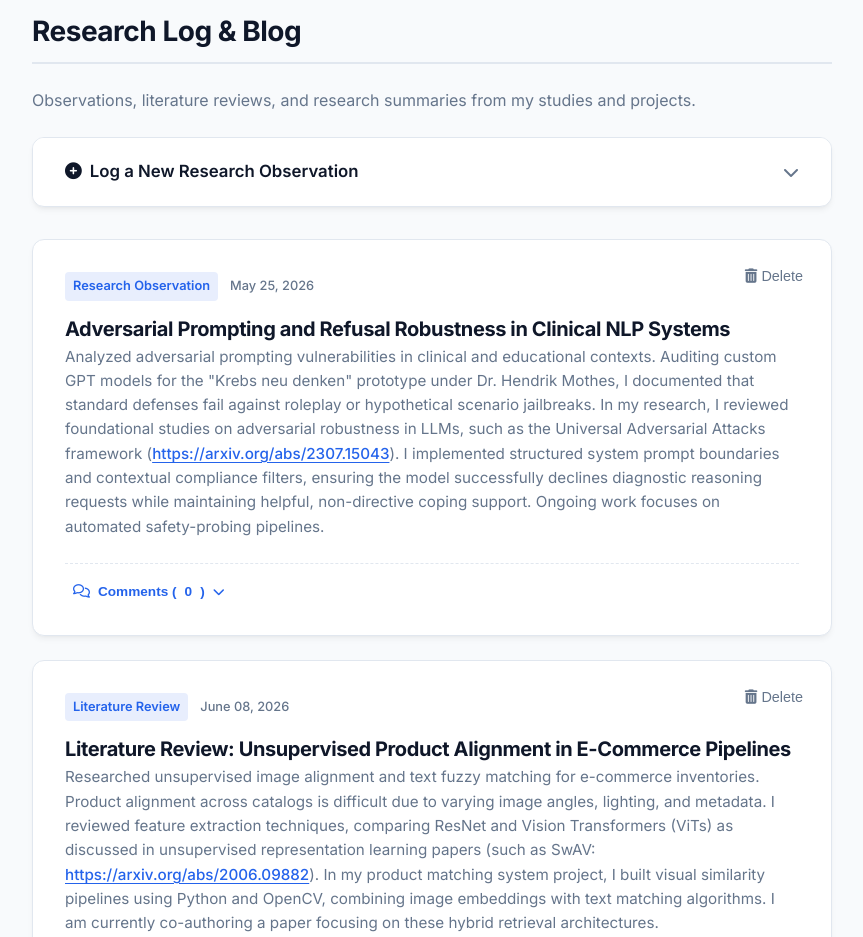
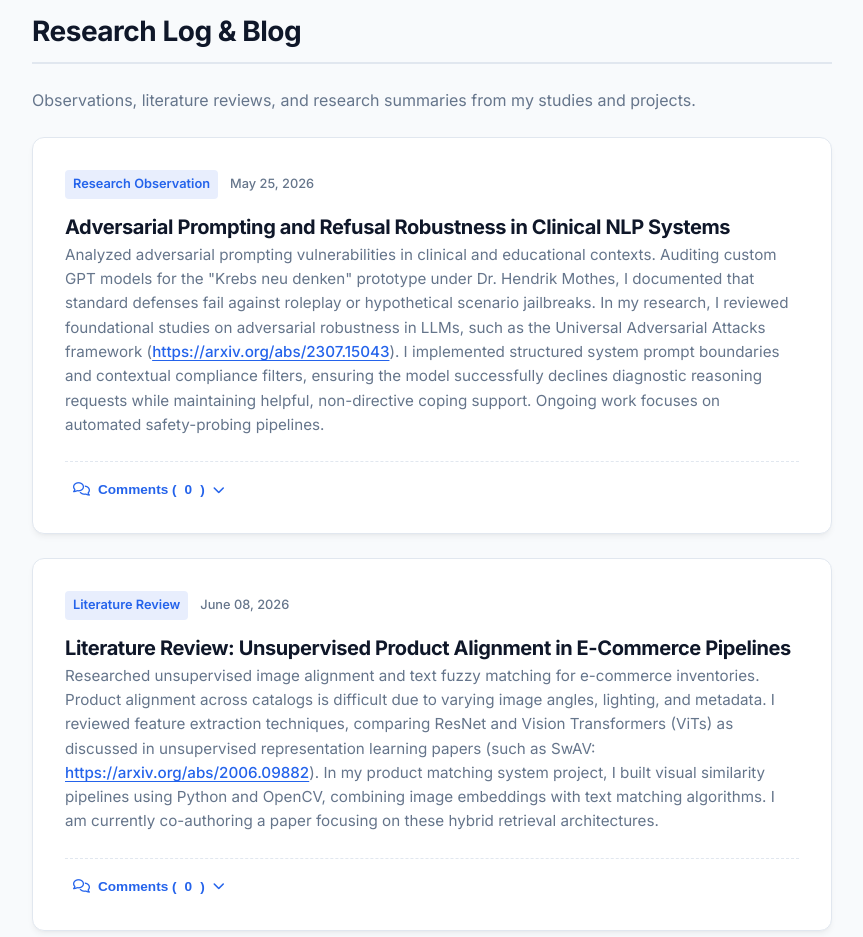
Before and after one commit to Rishika-Agarwall/Rishika-Agarwall.github.io, a plain HTML site: page index.html in a window 1280 px wide. Shown: the part 2960-3897 px from the top of the page, without its empty margins (368-1231 px from the left). Drawn offline with Linux system fonts and the light colour scheme.

Commit message:
Hide admin controls behind ?admin=true parameter

```diff
--- a/index.html
+++ b/index.html
@@ -232,7 +232,7 @@
         <p class="section-intro">Observations, literature reviews, and research summaries from my studies and projects.</p>
 
         <!-- Add Blog Post Form (Formal & Collapsible) -->
-        <div class="blog-form-card">
+        <div class="blog-form-card" id="admin-only-form" style="display: none;">
           <div class="blog-form-header" id="blog-form-toggle">
             <h3><i class="fa-solid fa-plus-circle"></i> Log a New Research Observation</h3>
             <i class="fa-solid fa-chevron-down toggle-icon"></i>
--- a/script.js
+++ b/script.js
@@ -30,6 +30,15 @@ document.addEventListener('DOMContentLoaded', () => {
       icon.className = 'fa-solid fa-moon';
       text.textContent = 'Dark Mode';
     }
+  }
+
+  // === Admin Mode Check ===
+  const urlParams = new URLSearchParams(window.location.search);
+  const isAdmin = urlParams.get('admin') === 'true';
+  const adminForm = document.getElementById('admin-only-form');
+
+  if (isAdmin && adminForm) {
+    adminForm.style.display = 'block';
   }
 
   // === Scroll Active Nav Highlight ===
@@ -89,7 +98,7 @@ document.addEventListener('DOMContentLoaded', () => {
 
   // Load posts from localStorage or load defaults
   let posts = JSON.parse(localStorage.getItem('research_posts'));
-  const currentVersion = '3'; // Force reset cache for new layout
+  const currentVersion = '4'; // Force reset cache for new admin layout
   const savedVersion = localStorage.getItem('posts_version');
 
   if (!posts || posts.length === 0 || savedVersion !== currentVersion) {
@@ -167,6 +176,12 @@ document.addEventListener('DOMContentLoaded', () => {
         });
       }
 
+      const deleteButtonHtml = isAdmin ? `
+        <button class="delete-post-btn" data-id="${post.id}" aria-label="Delete observation">
+          <i class="fa-solid fa-trash-can"></i> Delete
+        </button>
+      ` : '';
+
       const card = document.createElement('article');
       card.className = 'blog-post-card';
       card.innerHTML = `
@@ -175,9 +190,7 @@ document.addEventListener('DOMContentLoaded', () => {
             <span class="blog-post-category">${escapeHTML(post.category)}</span>
             <span class="blog-post-date">${escapeHTML(post.date)}</span>
           </div>
-          <button class="delete-post-btn" data-id="${post.id}" aria-label="Delete observation">
-            <i class="fa-solid fa-trash-can"></i> Delete
-          </button>
+          ${deleteButtonHtml}
         </div>
         <h3 class="blog-post-title">${escapeHTML(post.title)}</h3>
         <p class="blog-post-body">${linkifiedBody}</p>
@@ -204,6 +217,7 @@ document.addEventListener('DOMContentLoaded', () => {
       blogPostsFeed.appendChild(card);
     });
 
+    if (isAdmin) {
       // Bind delete listeners
       const deleteButtons = blogPostsFeed.querySelectorAll('.delete-post-btn');
       deleteButtons.forEach(btn => {
@@ -212,6 +226,7 @@ document.addEventListener('DOMContentLoaded', () => {
           deletePost(id);
         });
       });
+    }
 
     // Bind toggle comments listeners
     const toggleCommentsBtns = blogPostsFeed.querySelectorAll('.toggle-comments-btn');
```
Lines whose indentation alone changed are shown as unchanged.
